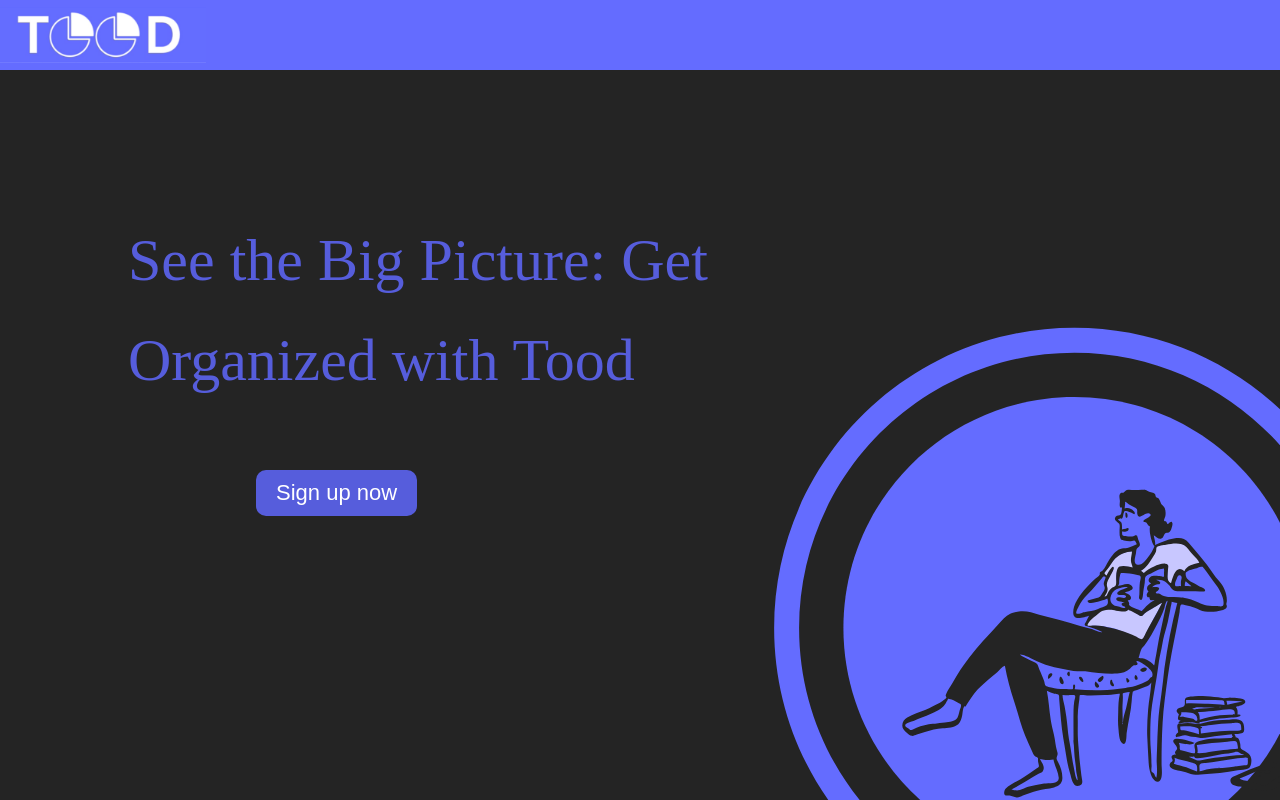
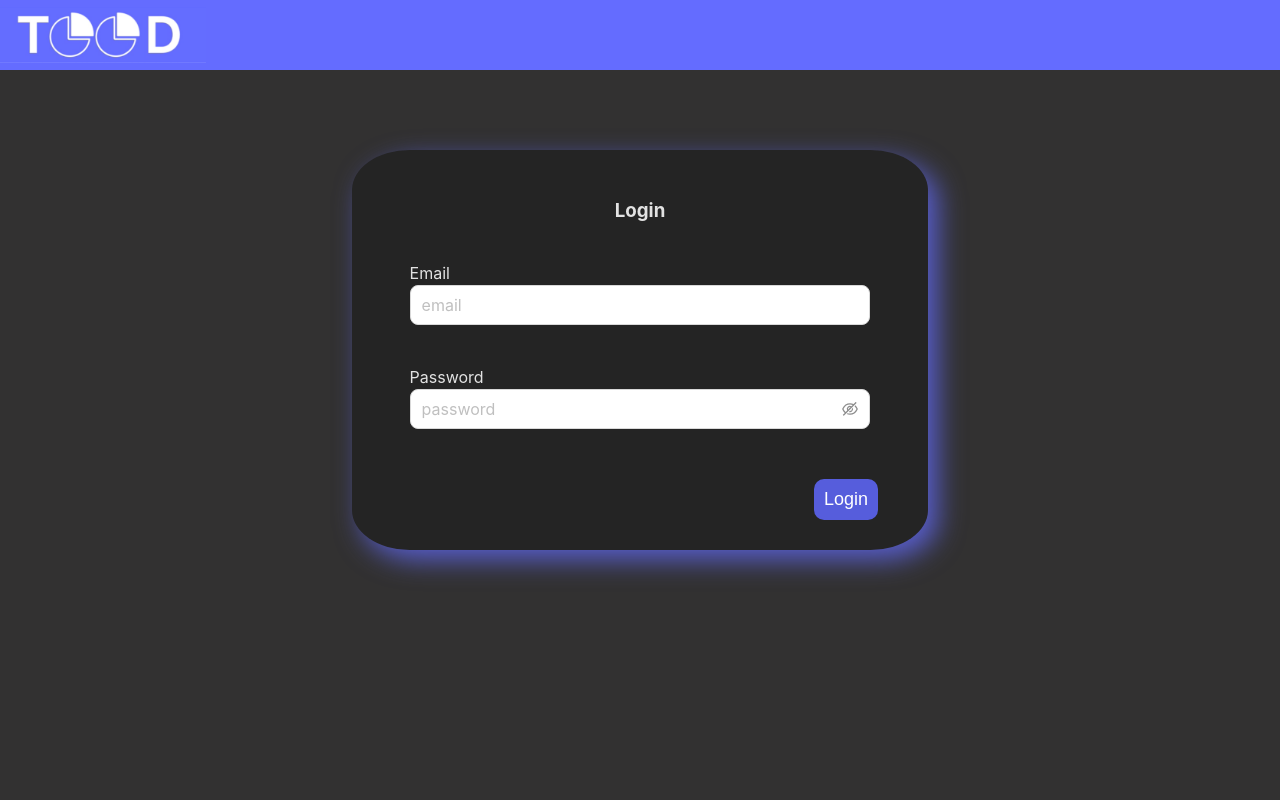
Before and after one commit to raibove/tood, a React (Vite) app: page / in a window 1280 px wide. Built offline with nearby package versions, Linux system fonts and the light colour scheme; a web font is replaced by a local one.

Commit message:
add register & login page

```diff
--- a/package.json
+++ b/package.json
@@ -14,7 +14,9 @@
     "d3": "^7.6.1",
     "dotenv": "^16.0.3",
     "react": "^18.2.0",
-    "react-dom": "^18.2.0"
+    "react-cookie": "^4.1.1",
+    "react-dom": "^18.2.0",
+    "react-router-dom": "^6.4.5"
   },
   "devDependencies": {
     "@types/react": "^18.0.24",
--- a/src/App.jsx
+++ b/src/App.jsx
@@ -2,13 +2,16 @@
 import "./App.css";
 import D3Pie from "./components/d3Pie/D3Pie";
 import Landing from "./components/landing/Landing";
+import Register from "./components/register/Register";
 
 function App() {
   return (
     <div className="App">
       <Header />
       {/* <D3Pie /> */}
-      <Landing />
+      {/* <Landing /> */}
+      {/* <Register title="Register" /> */}
+      <Register title="Login" />
     </div>
   );
 }
--- /dev/null
+++ b/src/components/register/Register.css
@@ -0,0 +1,43 @@
+.register {
+  flex-grow: 1;
+  width: 100vw;
+  background-color: #323131;
+}
+
+.register-container {
+  margin: auto;
+  border-radius: 10%;
+  margin-top: 10vh;
+  width: 45vw;
+  /* height: 70vh; */
+  padding: 30px 0;
+  background-color: #242424;
+  box-shadow: 10px 10px 27px 0px rgba(100, 108, 255, 0.75);
+  -webkit-box-shadow: 10px 10px 27px 0px rgba(100, 108, 255, 0.75);
+  -moz-box-shadow: 10px 10px 27px 0px rgba(100, 108, 255, 0.75);
+  display: flex;
+  flex-direction: column;
+  align-items: center;
+}
+
+.register-button-container {
+  width: 100%;
+}
+
+.register-button {
+  color: #fff;
+  background-color: #565ddc;
+  padding: 10px;
+  border-radius: 10px;
+  border: white;
+  cursor: pointer;
+  font-size: 18px;
+  margin-top: 30px;
+  float: right;
+  margin-right: 50px;
+}
+
+.register-input {
+  width: 80%;
+  margin: 20px 0;
+}
--- /dev/null
+++ b/src/components/register/Register.jsx
@@ -0,0 +1,24 @@
+import "./Register.css";
+import { Input } from "antd";
+const Register = ({ title }) => {
+  return (
+    <div className="register">
+      <div className="register-container">
+        <h3>{title}</h3>
+        <div className="register-input">
+          <label>Email</label>
+          <Input placeholder="email" size="large" />
+        </div>
+        <div className="register-input">
+          <label>Password</label>
+          <Input.Password placeholder="password" size="large" />
+        </div>
+        <div className="register-button-container">
+          <button className="register-button">{title}</button>
+        </div>
+      </div>
+    </div>
+  );
+};
+
+export default Register;
```
Also changed, not shown: 1 other file (tests, documents, lock files or other folders).
